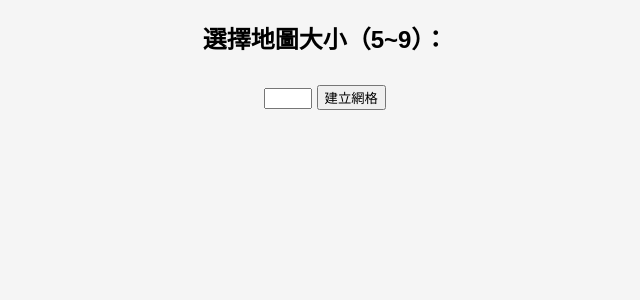
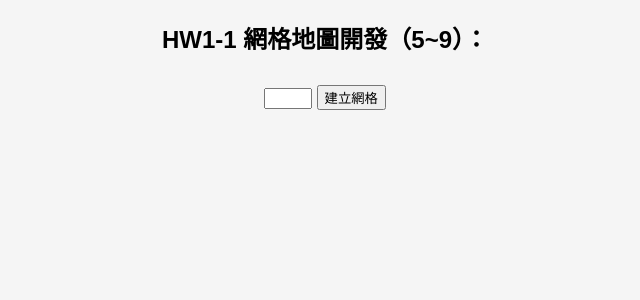
Before and after one commit to slurpee159/DRL, a Flask app: page / in a window 1280 px wide. Shown: the top 300 px of the page, without its empty margins (315-955 px from the left). Run offline with Flask 3, Linux system fonts and the light colour scheme.

Commit message:
Update index.html

```diff
--- a/HW1-1/templates/index.html
+++ b/HW1-1/templates/index.html
@@ -52,7 +52,7 @@
     </style>
 </head>
 <body>
-    <h2>選擇地圖大小（5~9）：</h2>
+    <h2>HW1-1 網格地圖開發（5~9）：</h2>
     <form method="post">
         <input type="number" name="n" min="5" max="9" required>
         <button type="submit">建立網格</button>
```
